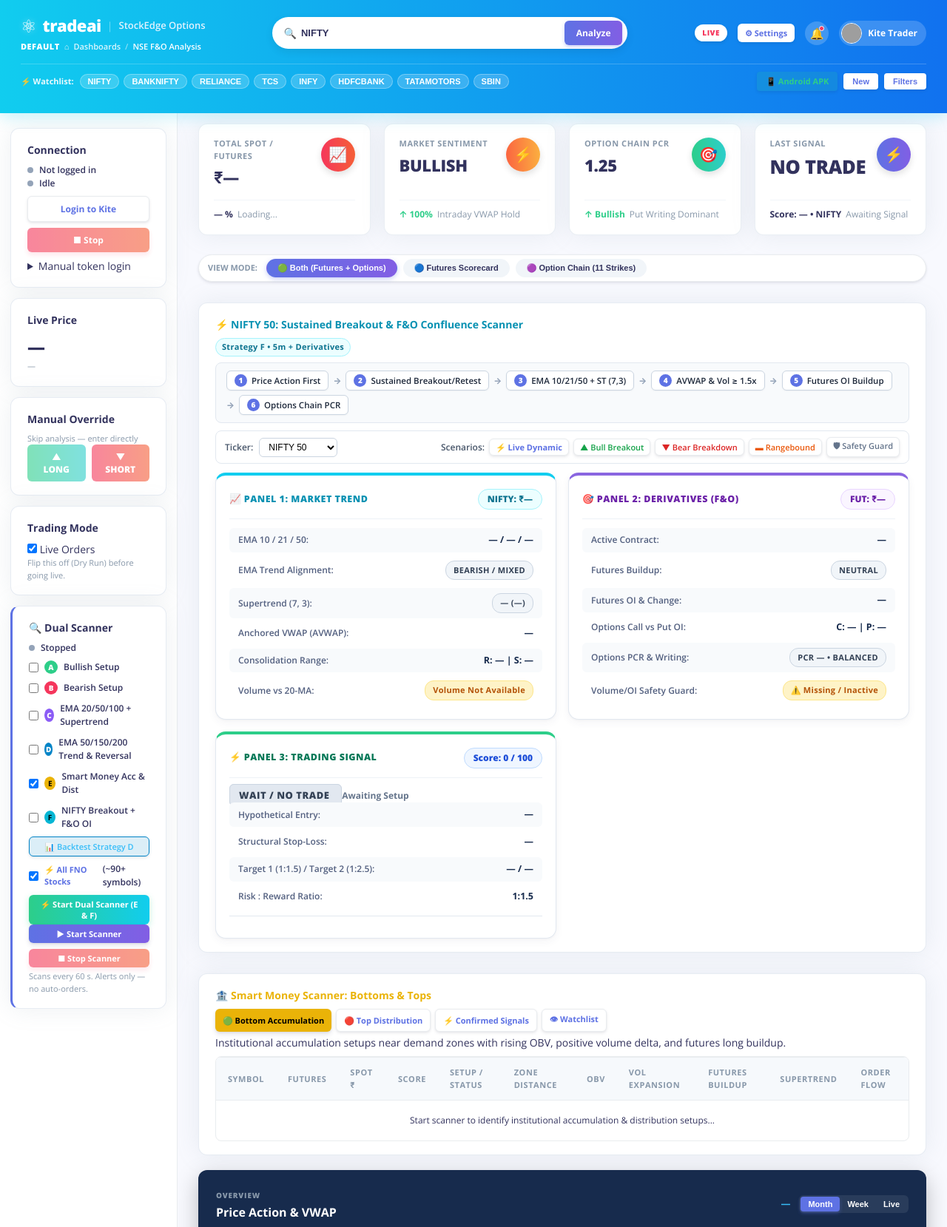
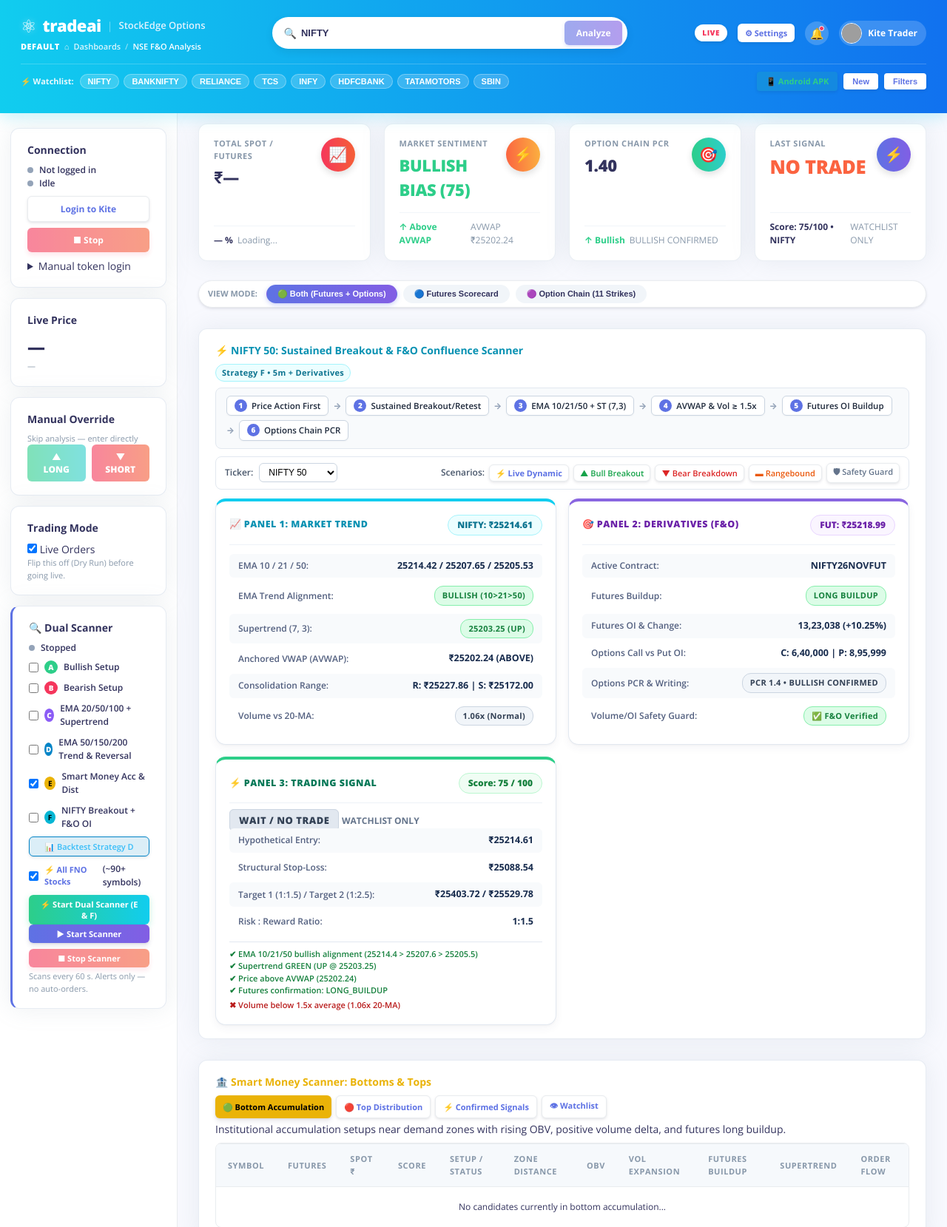
Before and after one commit to primeinvestorpro-ship-it/TradeAI_Mobile, a Flask app: page / in a window 1280 px wide; the page is wider, and only the part inside the window is pictured. Shown: the top 1659 px of that part at 74% size. Run offline with Flask 3, Linux system fonts and the light colour scheme; data that the repository does not hold is empty; some libraries are stand-ins or nearby versions; grey boxes are pictures that could not be loaded.

Commit message:
Fix: JS duplicate variable declaration syntax error, add LTP quote cache, increase Kite API timeout to 15s, bump dashboard to v=3.4

```diff
--- a/app.py
+++ b/app.py
@@ -23,6 +23,7 @@ import json
 import os
 import sys
 import threading
+import time
 import webbrowser
 
 # Ensure Windows stdout/stderr handles UTF-8 safely without charmap crashes
@@ -796,6 +797,8 @@ def futures_symbols():
     return jsonify({"ok": True, "count": len(symbols), "symbols": symbols})
 
 
+_LTP_CACHE = {}  # quote_key -> (timestamp, dict)
+
 @app.route("/api/spot_ltp", methods=["GET"])
 def spot_ltp():
     """Live spot LTP for the configured or requested ticker — polled while idle."""
@@ -806,15 +809,20 @@ def spot_ltp():
     settings = load_settings()
     req_ticker = (request.args.get("ticker") or "").strip().upper()
     ticker = req_ticker or settings.get("ticker", "RELIANCE")
+    spot_symbol = futures_engine.resolve_spot_tradingsymbol(ticker)
+    quote_key = f"NSE:{spot_symbol}"
+    now_ts = time.time()
+
+    # If recent cache (< 1.5s), return it immediately to avoid Kite rate limits/timeouts
+    cached = _LTP_CACHE.get(quote_key)
+    if cached and (now_ts - cached[0]) < 1.5:
+        return jsonify(cached[1])
+
     try:
-        spot_symbol = futures_engine.resolve_spot_tradingsymbol(ticker)
-        quote_key = f"NSE:{spot_symbol}"
         q = kite_client.get_quote([quote_key])
         qd = q[quote_key]
         ltp = qd["last_price"]
-        # net_change = last_price - prev_close (Kite provides this directly)
         net_change = qd.get("net_change", 0)
-        # prev close from OHLC (Kite ohlc.close = previous day close)
         prev_close = (qd.get("ohlc") or {}).get("close") or None
         if prev_close and prev_close > 0:
             change_pct = ((ltp - prev_close) / prev_close) * 100
@@ -826,7 +834,7 @@ def spot_ltp():
         else:
             change_pct = 0
             change_abs = 0
-        return jsonify({
+        resp_data = {
             "ok": True,
             "ticker": ticker.upper(),
             "spot_symbol": spot_symbol,
@@ -834,8 +842,15 @@ def spot_ltp():
             "change_pct": round(change_pct, 2),
             "change_abs": round(change_abs, 2),
             "prev_close": prev_close,
-        })
+        }
+        _LTP_CACHE[quote_key] = (now_ts, resp_data)
+        return jsonify(resp_data)
     except Exception as exc:  # noqa: BLE001
+        # Fallback to last known good cache if available (up to 60s)
+        if cached and (now_ts - cached[0]) < 60:
+            fallback = dict(cached[1])
+            fallback["cached"] = True
+            return jsonify(fallback)
         return jsonify({"ok": False, "error": str(exc)}), 500
 
 
--- a/kite_client.py
+++ b/kite_client.py
@@ -171,6 +171,7 @@ class KiteClient:
             if self.proxies:
                 self.kite.reqsession.proxies.update(self.proxies)
 
+        self.kite.timeout = 15
         self.ticker = None
         self._tick_lock = threading.Lock()
         self._tick_store = {}  # instrument_token -> latest tick dict
--- a/static/dashboard.js
+++ b/static/dashboard.js
@@ -2392,10 +2392,10 @@ async function refreshSustainedBreakoutDashboard() {
     const kpiScanVal   = $('kpiScannerVal');
     const kpiStratLine = $('kpiActiveStrategies');
     const kpiSigCount  = $('kpiSignalsCount');
-    const dir          = p3.direction || 'NO TRADE';
-    const score        = p3.confidence_score != null ? p3.confidence_score : (p3.score != null ? p3.score : 0);
-    const isLongSig    = dir === 'LONG';
-    const isShortSig   = dir === 'SHORT';
+    const signalDir    = p3.direction || 'NO TRADE';
+    const signalScore  = p3.confidence_score != null ? p3.confidence_score : (p3.score != null ? p3.score : score);
+    const isLongSig    = signalDir === 'LONG';
+    const isShortSig   = signalDir === 'SHORT';
     const isNoTrade    = !isLongSig && !isShortSig;
 
     if (kpiScanVal) {
@@ -2412,7 +2412,7 @@ async function refreshSustainedBreakoutDashboard() {
     }
     if (kpiStratLine) {
       const sym   = p1.symbol || currentFSymbol || 'NIFTY';
-      const scoreLabel = `Score: ${score}/100`;
+      const scoreLabel = `Score: ${signalScore}/100`;
       kpiStratLine.textContent  = `${scoreLabel} • ${sym}`;
       kpiStratLine.className    = 'argon-trend ' + (isLongSig ? 'text-success' : (isShortSig ? 'text-danger' : 'text-warning'));
     }
--- a/templates/index.html
+++ b/templates/index.html
@@ -1096,6 +1096,6 @@
   </script>
   <script src="/static/socket.io.min.js"></script>
   <script src="/static/lightweight-charts.standalone.production.js"></script>
-  <script src="/static/dashboard.js?v=3.3"></script>
+  <script src="/static/dashboard.js?v=3.4"></script>
 </body>
 </html>
```
